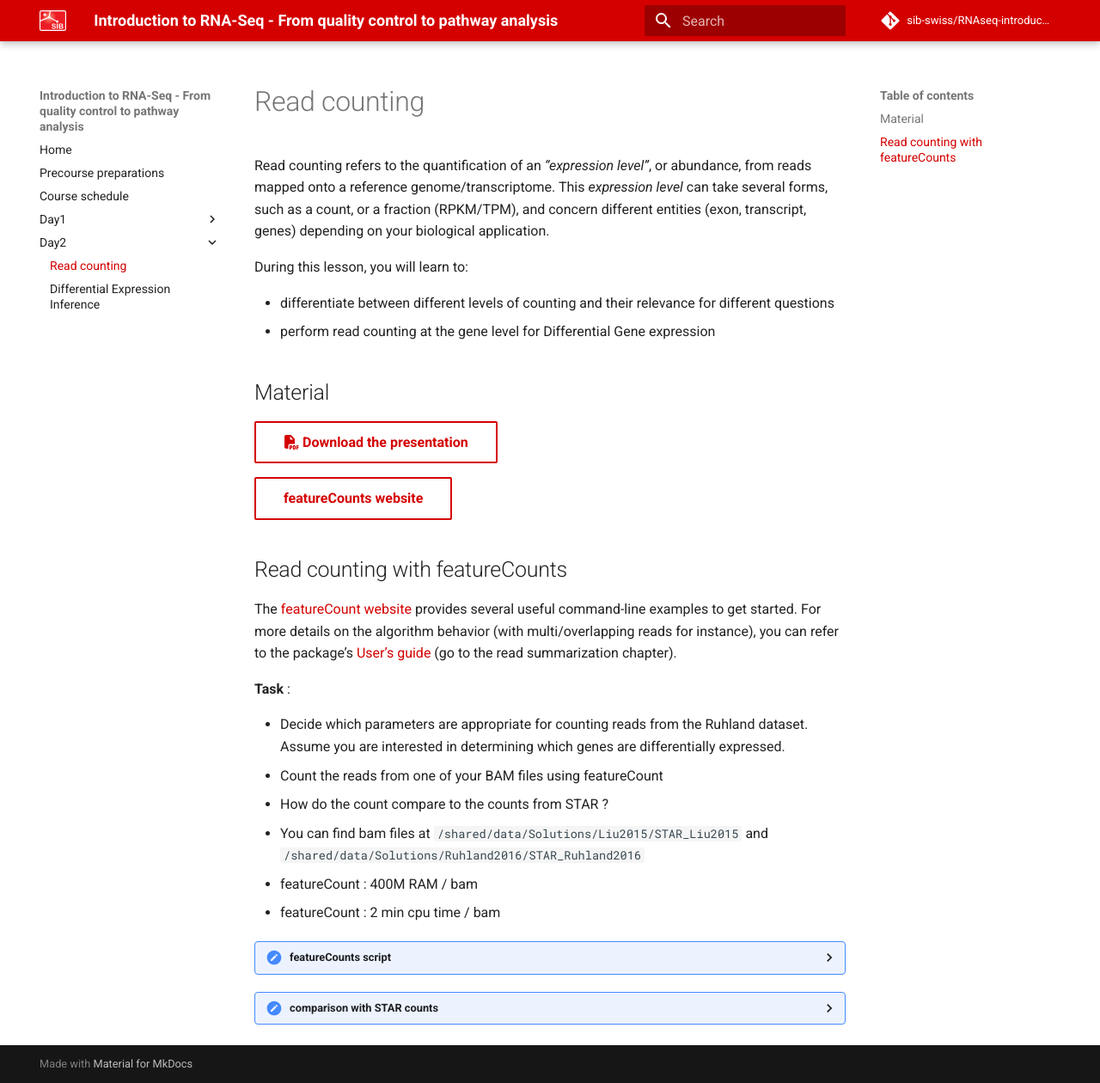
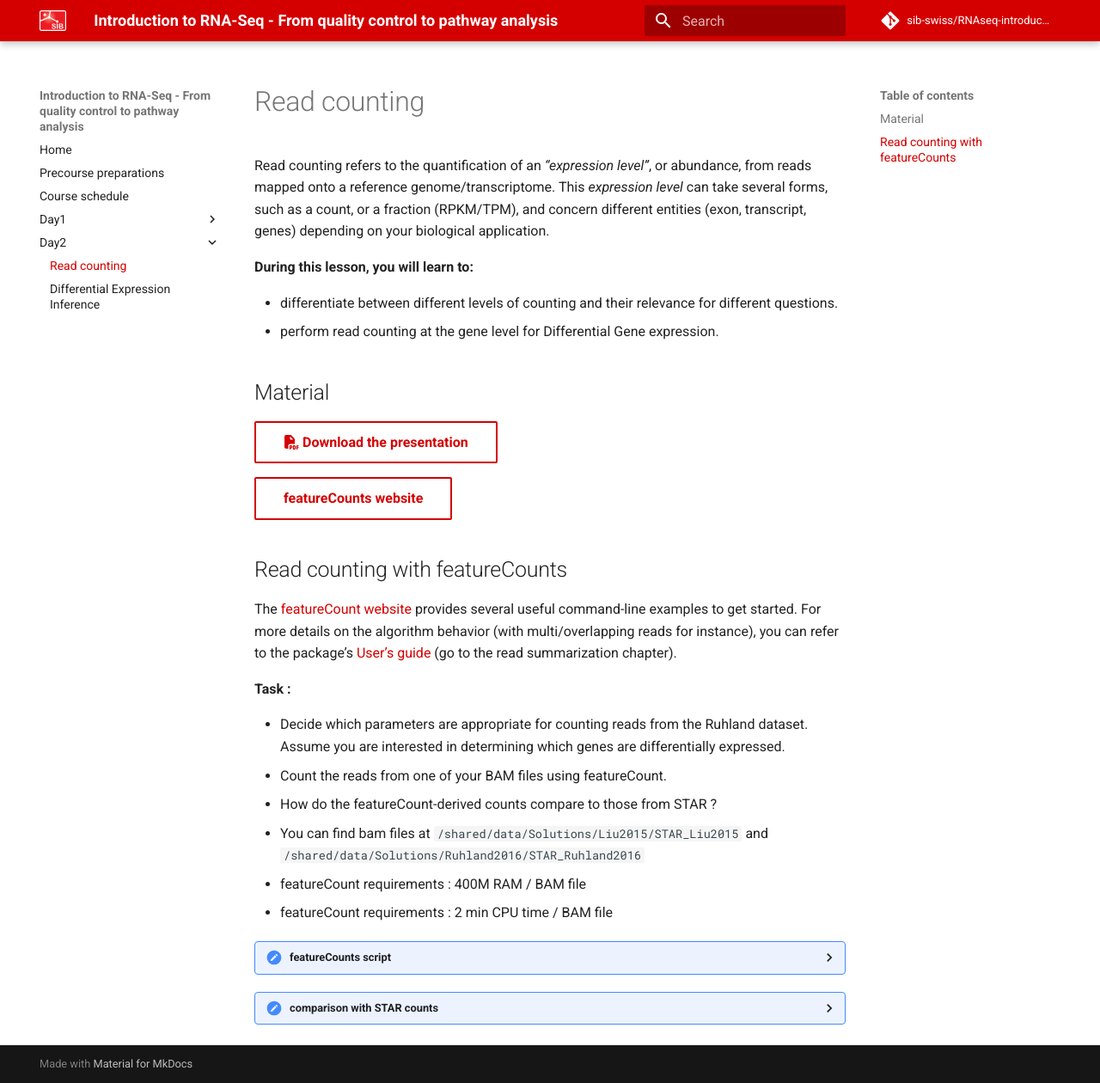
Before and after one commit to sib-swiss/RNAseq-introduction-training, an MkDocs documentation site: the page built from docs/days/counting.md, in a window 1280 px wide and 1260 px high. Shown: the whole window at 86% size. Built offline with MkDocs 1.6.1 and Material for MkDocs 9.7.7, drawn with Linux system fonts in a browser that asks for light colours; comment, search, counter and statistics services are not loaded.

Commit message:
Suggestions and tweaks.

```diff
--- a/docs/days/counting.md
+++ b/docs/days/counting.md
@@ -1,10 +1,12 @@
+
 Read counting refers to the quantification of an *"expression level"*, or abundance, from reads mapped onto a reference genome/transcriptome.
 This *expression level* can take several forms, such as a count, or a fraction (RPKM/TPM), and concern different entities (exon, transcript, genes) depending on your biological application.
 
-During this lesson, you will learn to:
 
- * differentiate between different levels of counting and their relevance for different questions
- * perform read counting at the gene level for Differential Gene expression
+**During this lesson, you will learn to:**
+
+ * differentiate between different levels of counting and their relevance for different questions.
+ * perform read counting at the gene level for Differential Gene expression.
 
 
 ## Material
@@ -13,22 +15,27 @@
 
 [featureCounts website](http://subread.sourceforge.net/featureCounts.html){: .md-button }
 
+
 ## Read counting with featureCounts
+
+<!-- Suggestion: Perhaps add a quite note on why use featureCounts when we've already quantified using STAR. -->
 
 The [featureCount website](http://subread.sourceforge.net/featureCounts.html) provides several useful command-line examples to get started.
 For more details on the algorithm behavior (with multi/overlapping reads for instance), you can refer to the package's [User's guide](http://subread.sourceforge.net/SubreadUsersGuide.pdf) (go to the read summarization chapter).
 
 
-**Task** :
+**Task :**
 
  * Decide which parameters are appropriate for counting reads from the Ruhland dataset. Assume you are interested in determining which genes are differentially expressed.
- * Count the reads from one of your BAM files using featureCount
- * How do the count compare to the counts from STAR ?
+ * Count the reads from one of your BAM files using featureCount.
+ * How do the featureCount-derived counts compare to those from STAR ?
 
  * You can find bam files at `/shared/data/Solutions/Liu2015/STAR_Liu2015` and `/shared/data/Solutions/Ruhland2016/STAR_Ruhland2016`
- * featureCount : 400M RAM / bam
- * featureCount : 2 min cpu time / bam
+ * featureCount requirements : 400M RAM / BAM file
+ * featureCount requirements : 2 min CPU time / BAM file
 
+<!-- Suggestion: Perhaps add a note on how we can ask for 8 threads in the featureCounts call,
+but only request 1 CPU via slurm? -->
 
 ??? done "featureCounts script"
 
```
